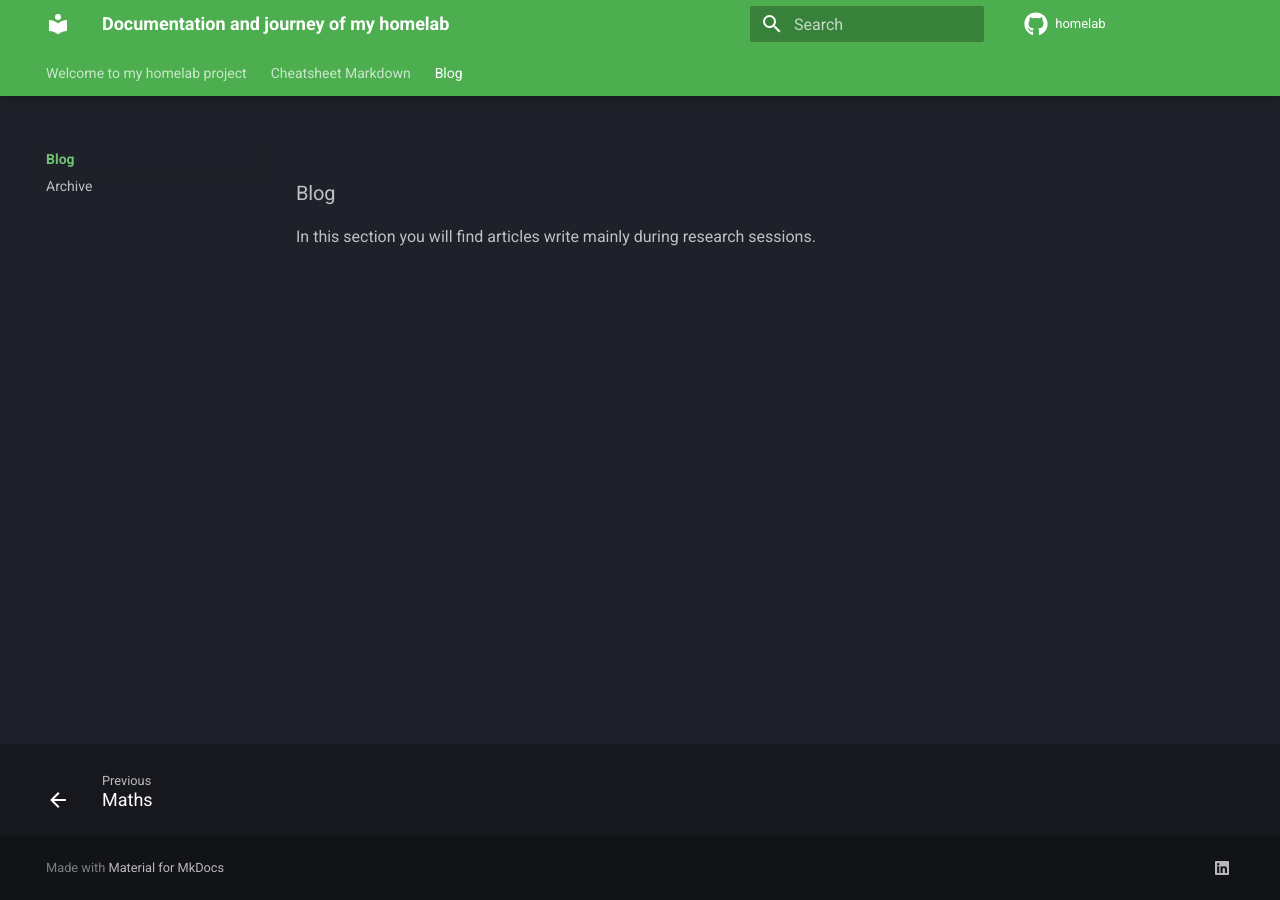
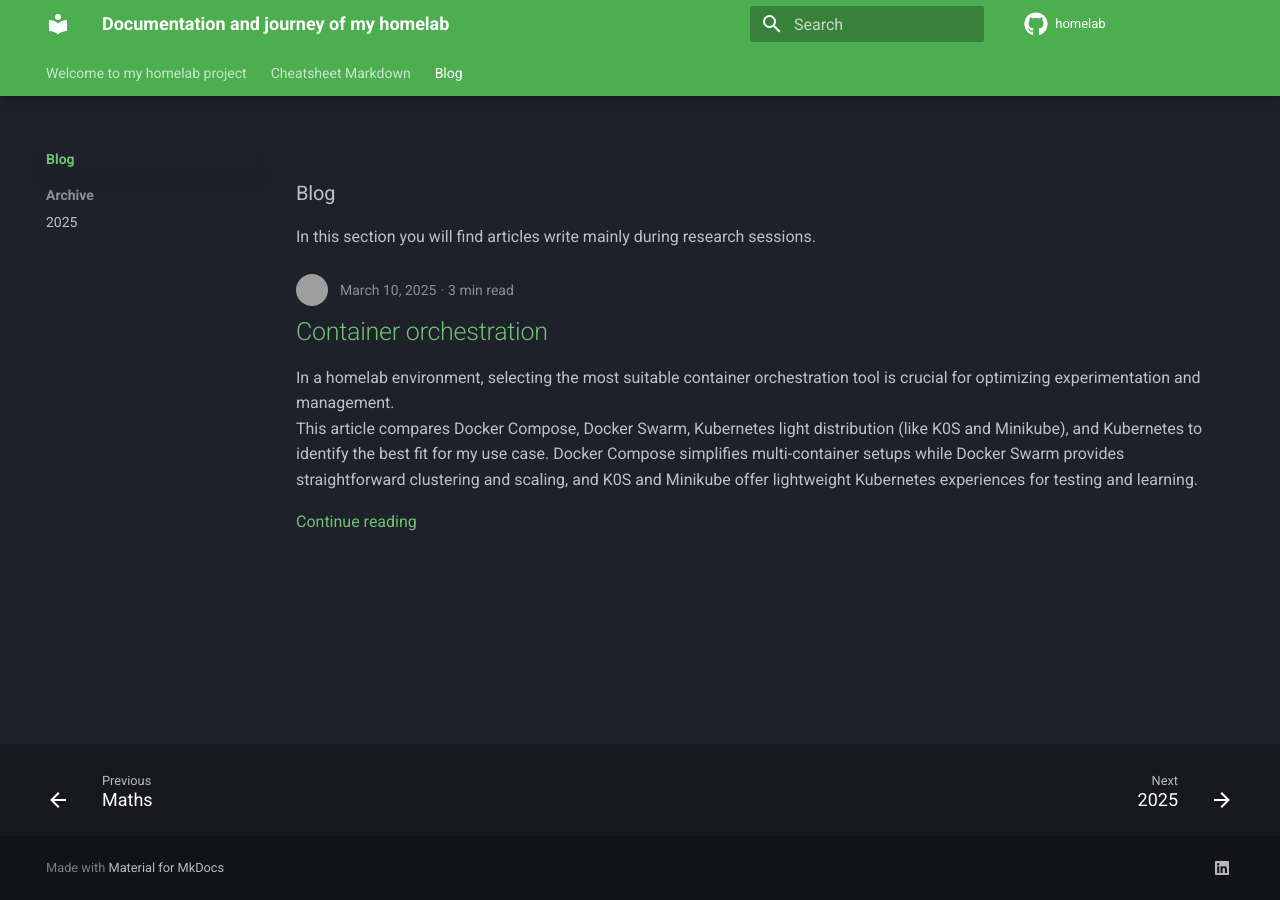
Before and after one commit to louisonsarlinmagnus/homelab, an MkDocs documentation site: the page built from docs/blog/index.md, in a window 1280 px wide. Built offline with MkDocs 1.6.1 and Material for MkDocs 9.7.7, drawn with Linux system fonts in a browser that asks for light colours; comment, search, counter and statistics services are not loaded; grey boxes are pictures that could not be loaded.

Commit message:
doc: conclusion of the orchestration blog article

```diff
--- a/docs/blog/posts/orchestration.md
+++ b/docs/blog/posts/orchestration.md
@@ -1,7 +1,7 @@
 ---
 title: Container orchestration
-draft: true
-date: 2025-03-06
+draft: false
+date: 2025-03-10
 pin: false
 # links:
 #   - Test: setup/setting-up-site-search.md
@@ -105,3 +105,9 @@
 Cons
 : - More complex to setup
 : - Less resource efficient
+
+# Conclusion
+
+I will use Docker Swarm to orchestrate my services for two main reasons.
+Firstly, Docker Swarm is something I had never use despite my curiosity for this tool since years .
+Secondly, Docker Swarm is easy to setup, use and maintain and therefore is perfectly adapted to homelabs.
```
